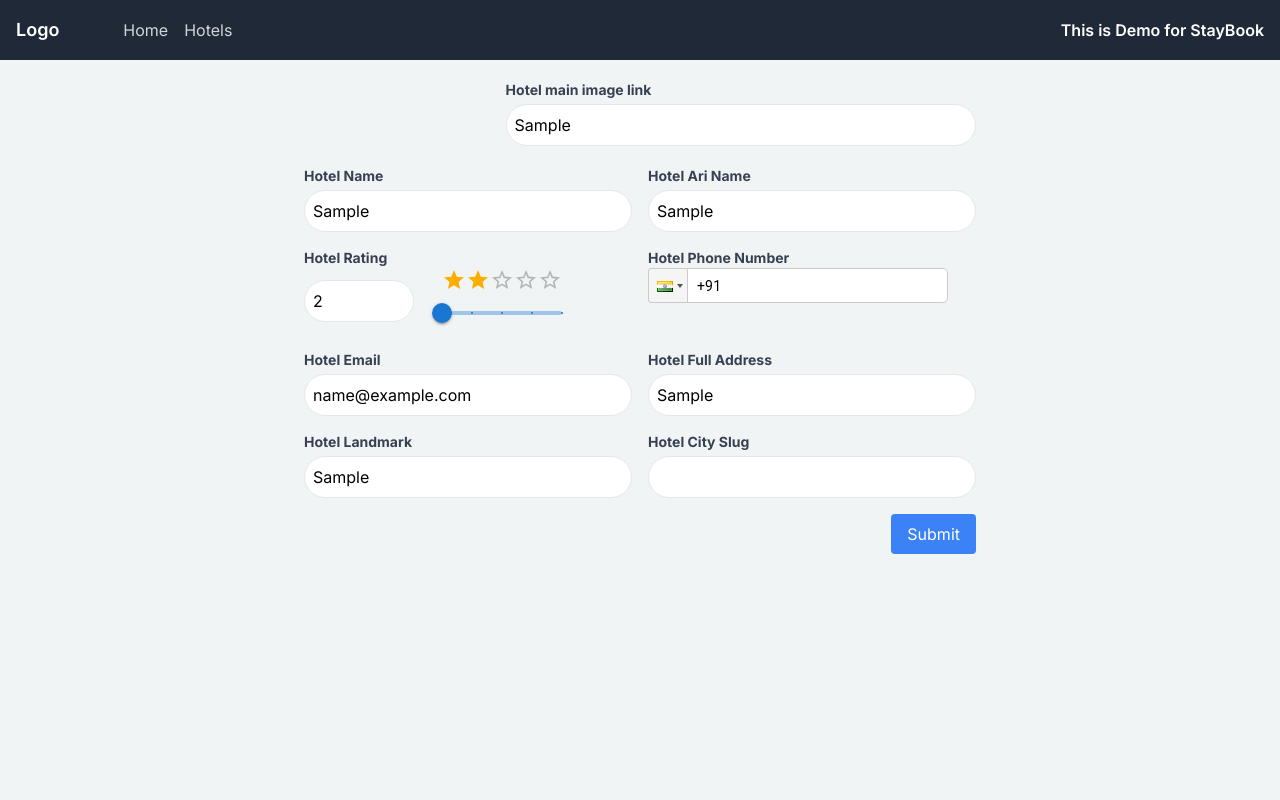
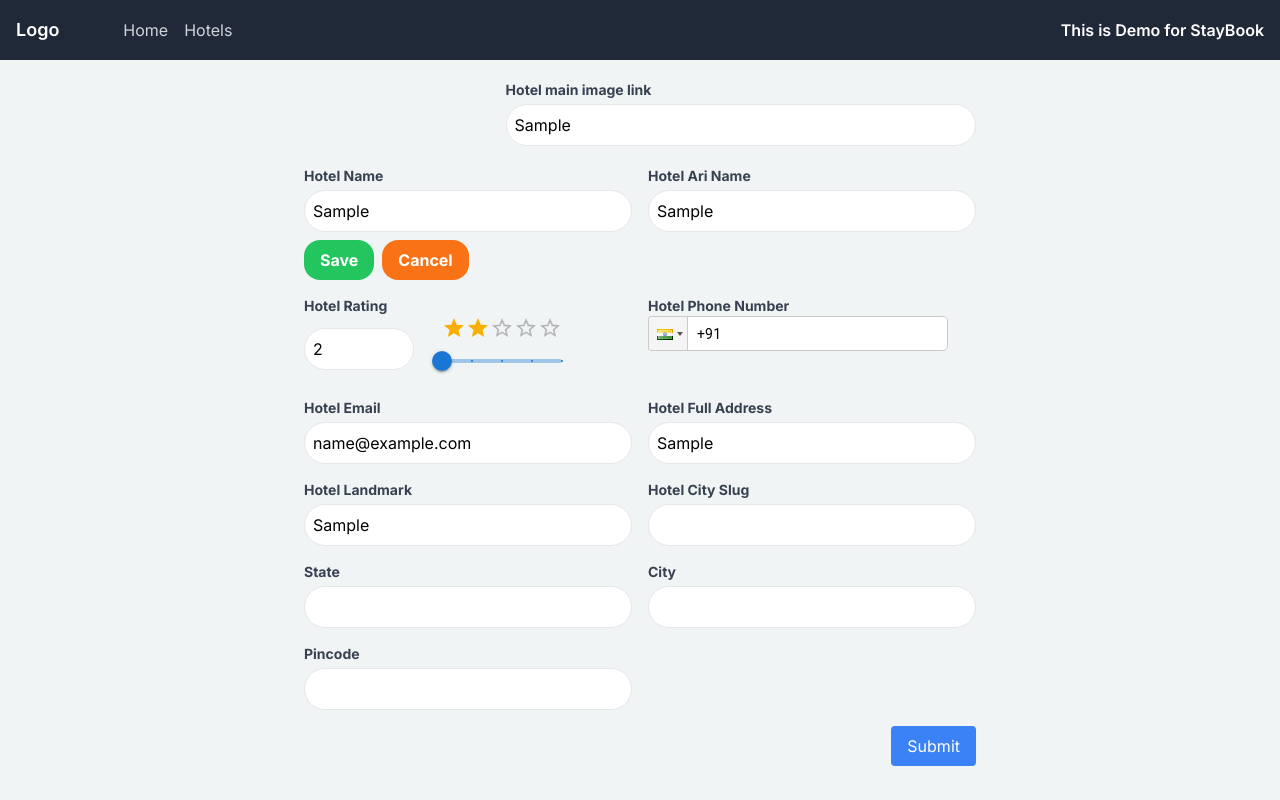
Before and after one commit to saurav9283/staybook_ui, a Next.js app: page / in a window 1280 px wide. Both pictures are taken after typing "Sample", "Sample", "Sample", "name@example.com", "Sample", "Sample" into the empty fields and a click on the button "Submit". Built offline with nearby package versions, Linux system fonts and the light colour scheme; no server answers.

Commit message:
Refactor Form component in Home.tsx, fix error handling, and improve code readability and maintainability

```diff
--- a/src/app/component/Home.tsx
+++ b/src/app/component/Home.tsx
@@ -1,5 +1,5 @@
 "use client";
-import React, { useState } from "react";
+import React, { useEffect, useState } from "react";
 import Box from "@mui/material/Box";
 import Rating from "@mui/material/Rating";
 import Slider from "@mui/material/Slider";
@@ -14,8 +14,10 @@ const Form = () => {
   const [value, setValue] = React.useState<number | null>(2);
   const [phone, setPhone] = React.useState("");
   const [imageURL, setImageURL] = useState("");
-  const [hotelData, setHotelData] = useState<any>({});
+  const [hotelData, setHotelData] = useState<any>();
+  const [prevName, setPrevName] = useState<any>();
 
+  const [options, setOptions] = useState<any>(false);
   const handleChange1 = (event: React.ChangeEvent<HTMLInputElement>) => {
     const { name, value } = event.target;
     setHotelData((prevData: any) => ({
@@ -54,18 +56,22 @@ const Form = () => {
     event.preventDefault();
     const formData = {
       hotelName: hotelData.hotelName,
-      hotelAriName:hotelData.hotelAriName,
+      hotelAriName: hotelData.hotelAriName,
       hotelEmail: hotelData.hotelEmail,
       hotelFullAddress: hotelData.hotelFullAddress,
       hotelLandmark: hotelData.hotelLandmark,
       hotelCitySlug: hotelData.hotelCitySlug,
+      hotelCityState: hotelData.hotelCityState,
+      City: hotelData.City,
+      Pincode: hotelData.Pincode,
       hotelImage: imageURL,
       hotelRating: value,
       hotelPhoneNumber: phone,
     };
     // console.log(formData)
     try {
-      const response = await fetch("https://staybook-api.vercel.app/api/hotels", {
+      // const response = await fetch("https://staybook-api.vercel.app/api/hotels", {
+      const response = await fetch("http://localhost:8000/api/hotels", {
         method: "POST",
         headers: {
           "Content-Type": "application/json",
@@ -120,12 +126,40 @@ const Form = () => {
             Hotel Name
           </label>
           <input
+            onFocus={() => setOptions(true)}
             type="text"
             name="hotelName"
             id="hotelName"
+            value={hotelData?.hotelName || ""}
             onChange={handleChange1}
             className="mt-1 p-2 border rounded-3xl w-full"
           />
+          {options && <div className="mt-2 flex gap-2">
+            <button
+              type="button"
+              onClick={() => {
+                setPrevName(hotelData.hotelName);
+              }}
+              className="bg-green-500 text-white px-4 py-2 rounded hover:bg-green-600 text-green-900 font-bold rounded-2xl"
+            >
+              Save
+            </button>
+            <button
+              onClick={() => {
+                if (prevName && prevName !== hotelData.hotelName) {
+                  setHotelData({ ...hotelData, hotelName: prevName });
+                  setOptions(false);
+
+
+                } else {
+                  setOptions(false);
+                }
+              }}
+              className="bg-orange-500 text-white px-4 py-2 rounded hover:bg-orange-600 text-orange-900 font-bold rounded-2xl"
+            >
+              Cancel
+            </button>
+          </div>}
         </div>
         <div>
           <label
@@ -166,7 +200,7 @@ const Form = () => {
               <Rating name="simple-controlled" value={value} />
               <Box sx={{ width: 120 }}>
                 <Slider
-                  onChange={(event, newValue:any) => {
+                  onChange={(event, newValue: any) => {
                     setValue(newValue);
                   }}
                   aria-label="Temperature"
@@ -191,7 +225,7 @@ const Form = () => {
             Hotel Phone Number
           </label>
           <PhoneInput
-          // className="bg-white mt-1 p-2 border rounded-3xl w-full"
+            // className="bg-white mt-1 p-2 border rounded-3xl w-full"
             country={'in'}
             value={phone}
             onChange={handleChange}
@@ -262,6 +296,51 @@ const Form = () => {
             className="mt-1 p-2 border rounded-3xl w-full"
           />
         </div>
+        <div>
+          <label
+            htmlFor="hotelState"
+            className="block text-sm font-bold text-gray-700"
+          >
+            State
+          </label>
+          <input
+            type="text"
+            name="hotelCityState"
+            id="hotelCityState"
+            onChange={handleChange1}
+            className="mt-1 p-2 border rounded-3xl w-full"
+          />
+        </div>
+        <div>
+          <label
+            htmlFor="City"
+            className="block text-sm font-bold text-gray-700"
+          >
+            City
+          </label>
+          <input
+            type="text"
+            name="City"
+            id="City"
+            onChange={handleChange1}
+            className="mt-1 p-2 border rounded-3xl w-full"
+          />
+        </div>
+        <div>
+          <label
+            htmlFor="Pincode"
+            className="block text-sm font-bold text-gray-700"
+          >
+            Pincode
+          </label>
+          <input
+            type="text"
+            name="Pincode"
+            id="Pincode"
+            onChange={handleChange1}
+            className="mt-1 p-2 border rounded-3xl w-full"
+          />
+        </div>
       </div>
       <div className="mt-4 flex justify-end">
         <button
--- a/src/app/hotelList/page.tsx
+++ b/src/app/hotelList/page.tsx
@@ -149,6 +149,7 @@ const Page: React.FC = () => {
                     className="bg-[#f1f4f5] p-2"
                     type="text"
                     name="hotelName"
+
                     id="hotelName"
                     defaultValue={selectedHotel.hotelName}
                   />
```
Also changed, not shown: 2 other files (tests, documents, lock files or other folders).
